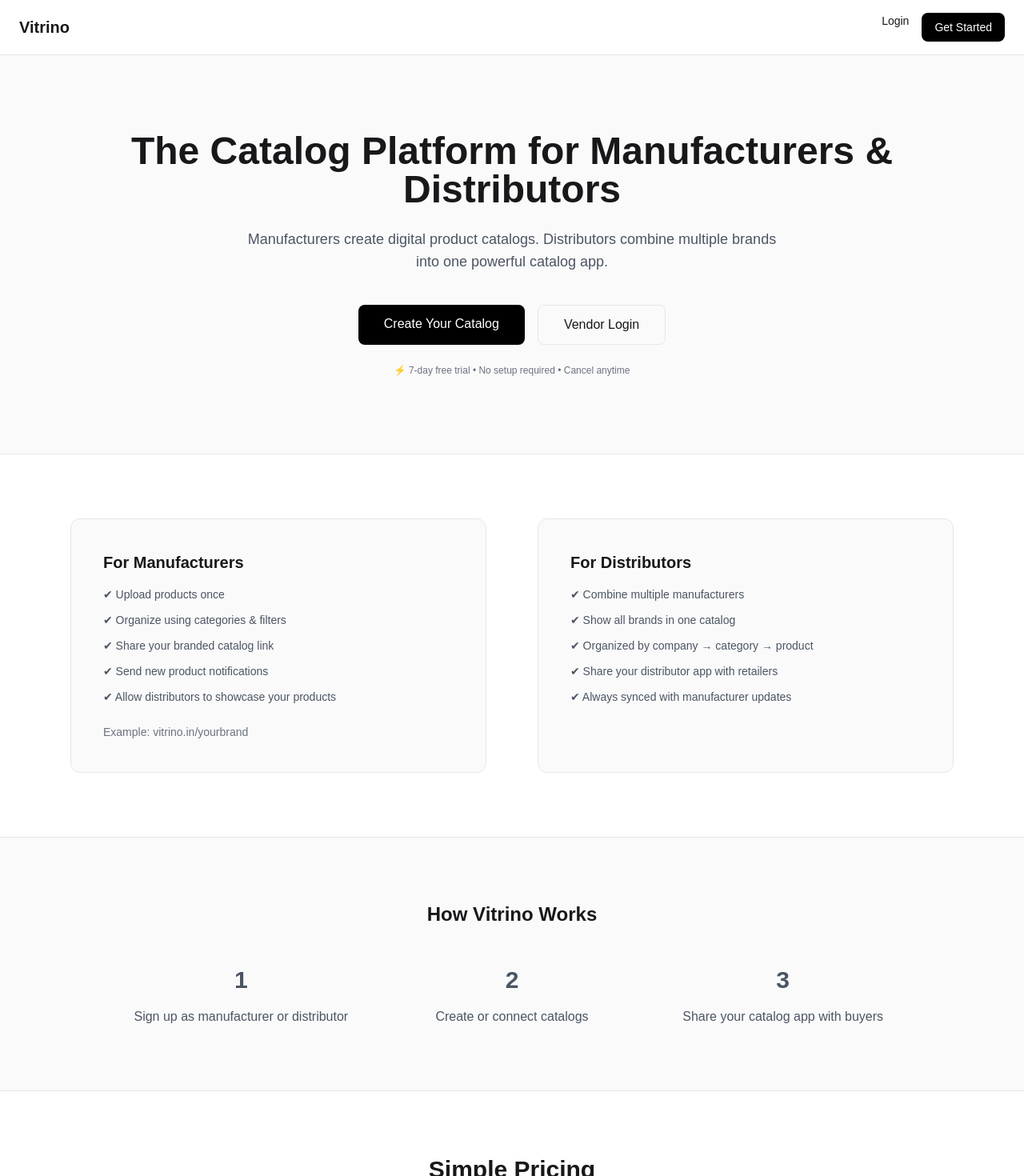
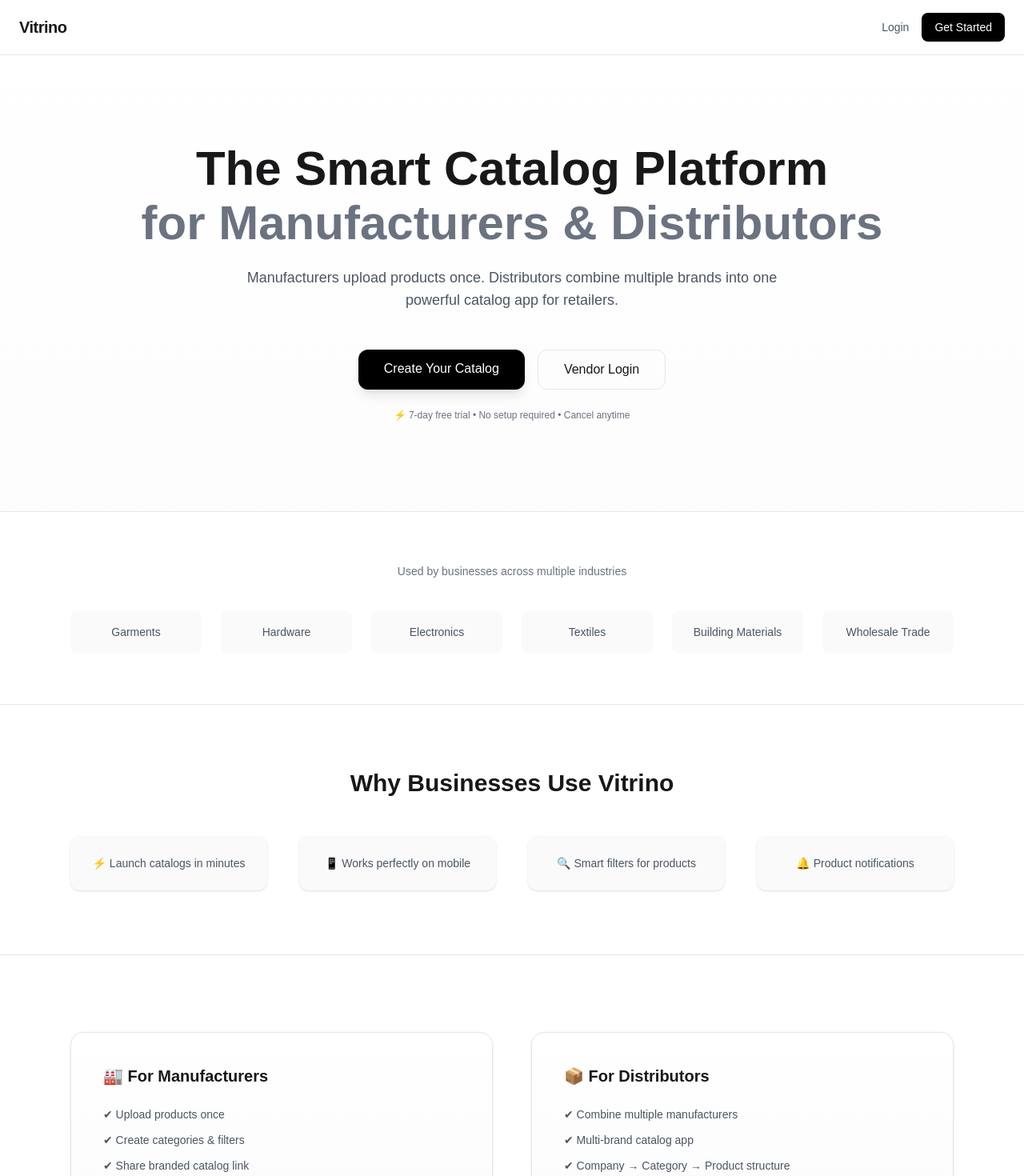
Before and after one commit to trendscapricorn-star/vitrino, a Next.js app: page / in a window 1280 px wide. Shown: the top 1470 px of the page at 80% size. Built offline with nearby package versions, Linux system fonts and the light colour scheme.

Commit message:
frontpage

```diff
--- a/app/page.tsx
+++ b/app/page.tsx
@@ -2,36 +2,36 @@
 import type { Metadata } from "next";
 
 export const metadata: Metadata = {
-  title: "Vitrino | Product Catalog Platform for Manufacturers & Distributors",
+  title: "Vitrino | Product Catalog Platform",
   description:
-    "Manufacturers create digital catalogs. Distributors combine multiple brands in one app. Launch your catalog in minutes.",
+    "Manufacturers create digital catalogs. Distributors combine multiple brands into one catalog app.",
 };
 
 export default function Home() {
   return (
-    <div className="min-h-screen bg-zinc-50 text-zinc-900">
+    <div className="min-h-screen bg-gradient-to-b from-white to-zinc-100 text-zinc-900">
 
       {/* Header */}
 
-      <header className="bg-white border-b">
+      <header className="bg-white/80 backdrop-blur border-b sticky top-0 z-50">
         <div className="max-w-7xl mx-auto px-6 py-4 flex justify-between items-center">
 
-          <div className="text-xl font-semibold">
+          <div className="text-xl font-bold tracking-tight">
             Vitrino
           </div>
 
-          <div className="flex gap-4">
+          <div className="flex gap-4 items-center">
 
             <Link
               href="/login"
-              className="text-sm font-medium hover:underline"
+              className="text-sm font-medium text-gray-600 hover:text-black"
             >
               Login
             </Link>
 
             <Link
               href="/signup"
-              className="bg-black text-white px-4 py-2 rounded-lg text-sm hover:opacity-90 transition"
+              className="bg-black text-white px-4 py-2 rounded-lg text-sm hover:scale-105 transition"
             >
               Get Started
             </Link>
@@ -40,31 +40,35 @@
         </div>
       </header>
 
+
       {/* Hero */}
 
-      <section className="max-w-6xl mx-auto px-6 py-24 text-center">
+      <section className="max-w-6xl mx-auto px-6 py-28 text-center">
 
-        <h1 className="text-4xl md:text-5xl font-bold mb-6 leading-tight">
-          The Catalog Platform for Manufacturers & Distributors
+        <h1 className="text-4xl md:text-6xl font-bold mb-6 leading-tight">
+          The Smart Catalog Platform
+          <span className="block text-gray-500 mt-2">
+            for Manufacturers & Distributors
+          </span>
         </h1>
 
-        <p className="text-lg text-gray-600 max-w-2xl mx-auto mb-10">
-          Manufacturers create digital product catalogs.
-          Distributors combine multiple brands into one powerful catalog app.
+        <p className="text-lg text-gray-600 max-w-2xl mx-auto mb-12">
+          Manufacturers upload products once. Distributors combine multiple
+          brands into one powerful catalog app for retailers.
         </p>
 
         <div className="flex justify-center gap-4">
 
           <Link
             href="/signup"
-            className="bg-black text-white px-8 py-3 rounded-lg hover:opacity-90 transition"
+            className="bg-black text-white px-8 py-3 rounded-xl hover:scale-105 transition shadow-lg"
           >
             Create Your Catalog
           </Link>
 
           <Link
             href="/login"
-            className="border px-8 py-3 rounded-lg hover:bg-gray-100 transition"
+            className="border px-8 py-3 rounded-xl hover:bg-gray-100 transition"
           >
             Vendor Login
           </Link>
@@ -77,52 +81,107 @@
 
       </section>
 
-      {/* Two Roles Section */}
 
-      <section className="bg-white py-20 border-t">
+      {/* Social Proof */}
 
-        <div className="max-w-6xl mx-auto px-6 grid md:grid-cols-2 gap-16">
+      <section className="bg-white border-t py-16">
 
-          {/* Manufacturer */}
+        <div className="max-w-6xl mx-auto px-6 text-center">
 
-          <div className="border rounded-xl p-10 bg-zinc-50">
+          <p className="text-sm text-gray-500 mb-10">
+            Used by businesses across multiple industries
+          </p>
 
-            <h2 className="text-xl font-semibold mb-4">
-              For Manufacturers
+          <div className="grid grid-cols-2 md:grid-cols-6 gap-6 text-sm text-gray-600">
+
+            <div className="bg-zinc-50 p-4 rounded-lg">Garments</div>
+            <div className="bg-zinc-50 p-4 rounded-lg">Hardware</div>
+            <div className="bg-zinc-50 p-4 rounded-lg">Electronics</div>
+            <div className="bg-zinc-50 p-4 rounded-lg">Textiles</div>
+            <div className="bg-zinc-50 p-4 rounded-lg">Building Materials</div>
+            <div className="bg-zinc-50 p-4 rounded-lg">Wholesale Trade</div>
+
+          </div>
+
+        </div>
+
+      </section>
+
+
+      {/* Trust Section */}
+
+      <section className="bg-white border-t py-20">
+
+        <div className="max-w-6xl mx-auto px-6 text-center">
+
+          <h2 className="text-3xl font-semibold mb-12">
+            Why Businesses Use Vitrino
+          </h2>
+
+          <div className="grid md:grid-cols-4 gap-10 text-gray-600 text-sm">
+
+            <div className="bg-zinc-50 p-6 rounded-xl shadow hover:shadow-md transition">
+              ⚡ Launch catalogs in minutes
+            </div>
+
+            <div className="bg-zinc-50 p-6 rounded-xl shadow hover:shadow-md transition">
+              📱 Works perfectly on mobile
+            </div>
+
+            <div className="bg-zinc-50 p-6 rounded-xl shadow hover:shadow-md transition">
+              🔍 Smart filters for products
+            </div>
+
+            <div className="bg-zinc-50 p-6 rounded-xl shadow hover:shadow-md transition">
+              🔔 Product notifications
+            </div>
+
+          </div>
+
+        </div>
+
+      </section>
+
+
+      {/* Role Cards */}
+
+      <section className="bg-white py-24 border-t">
+
+        <div className="max-w-6xl mx-auto px-6 grid md:grid-cols-2 gap-12">
+
+          <div className="border rounded-2xl p-10 bg-gradient-to-b from-white to-zinc-50 shadow hover:shadow-xl transition">
+
+            <h2 className="text-xl font-semibold mb-6">
+              🏭 For Manufacturers
             </h2>
 
             <ul className="text-sm text-gray-600 space-y-3">
-
               <li>✔ Upload products once</li>
-              <li>✔ Organize using categories & filters</li>
-              <li>✔ Share your branded catalog link</li>
-              <li>✔ Send new product notifications</li>
-              <li>✔ Allow distributors to showcase your products</li>
-
+              <li>✔ Create categories & filters</li>
+              <li>✔ Share branded catalog link</li>
+              <li>✔ Send product notifications</li>
+              <li>✔ Allow distributors to showcase products</li>
             </ul>
 
-            <p className="text-sm text-gray-500 mt-6">
+            <p className="text-sm text-gray-400 mt-6">
               Example: vitrino.in/yourbrand
             </p>
 
           </div>
 
-          {/* Distributor */}
 
-          <div className="border rounded-xl p-10 bg-zinc-50">
+          <div className="border rounded-2xl p-10 bg-gradient-to-b from-white to-zinc-50 shadow hover:shadow-xl transition">
 
-            <h2 className="text-xl font-semibold mb-4">
-              For Distributors
+            <h2 className="text-xl font-semibold mb-6">
+              📦 For Distributors
             </h2>
 
             <ul className="text-sm text-gray-600 space-y-3">
-
               <li>✔ Combine multiple manufacturers</li>
-              <li>✔ Show all brands in one catalog</li>
-              <li>✔ Organized by company → category → product</li>
-              <li>✔ Share your distributor app with retailers</li>
+              <li>✔ Multi-brand catalog app</li>
+              <li>✔ Company → Category → Product structure</li>
+              <li>✔ Perfect for retailers & dealers</li>
               <li>✔ Always synced with manufacturer updates</li>
-
             </ul>
 
           </div>
@@ -131,31 +190,38 @@
 
       </section>
 
+
       {/* How It Works */}
 
-      <section className="bg-zinc-50 py-20 border-t">
+      <section className="py-24 bg-zinc-50 border-t">
 
         <div className="max-w-5xl mx-auto px-6 text-center">
 
-          <h2 className="text-2xl font-semibold mb-12">
+          <h2 className="text-3xl font-semibold mb-16">
             How Vitrino Works
           </h2>
 
-          <div className="grid md:grid-cols-3 gap-10 text-gray-600">
+          <div className="grid md:grid-cols-3 gap-12">
 
-            <div>
-              <div className="text-3xl font-bold mb-4">1</div>
-              <p>Sign up as manufacturer or distributor</p>
+            <div className="bg-white p-8 rounded-xl shadow">
+              <div className="text-4xl font-bold mb-4">1</div>
+              <p className="text-gray-600">
+                Sign up as manufacturer or distributor
+              </p>
             </div>
 
-            <div>
-              <div className="text-3xl font-bold mb-4">2</div>
-              <p>Create or connect catalogs</p>
+            <div className="bg-white p-8 rounded-xl shadow">
+              <div className="text-4xl font-bold mb-4">2</div>
+              <p className="text-gray-600">
+                Upload or connect product catalogs
+              </p>
             </div>
 
-            <div>
-              <div className="text-3xl font-bold mb-4">3</div>
-              <p>Share your catalog app with buyers</p>
+            <div className="bg-white p-8 rounded-xl shadow">
+              <div className="text-4xl font-bold mb-4">3</div>
+              <p className="text-gray-600">
+                Share your catalog app with buyers
+              </p>
             </div>
 
           </div>
@@ -164,91 +230,44 @@
 
       </section>
 
+
       {/* Pricing */}
 
-      <section className="bg-white py-20 border-t">
+      <section className="bg-white py-24 border-t">
 
         <div className="max-w-6xl mx-auto px-6 text-center">
 
-          <h2 className="text-3xl font-semibold mb-12">
+          <h2 className="text-3xl font-semibold mb-16">
             Simple Pricing
           </h2>
 
           <div className="grid md:grid-cols-3 gap-8">
 
-            {/* Monthly */}
-
-            <div className="border rounded-xl p-8 bg-zinc-50">
-
-              <h3 className="text-lg font-semibold mb-2">
-                Monthly
-              </h3>
-
-              <p className="text-4xl font-bold mb-4">
-                ₹399
-              </p>
-
-              <p className="text-sm text-gray-500 mb-6">
-                per month
-              </p>
-
-              <Link
-                href="/signup"
-                className="bg-black text-white px-6 py-2 rounded-lg text-sm"
-              >
+            <div className="border rounded-2xl p-8 bg-zinc-50 shadow">
+              <h3 className="text-lg font-semibold mb-2">Monthly</h3>
+              <p className="text-4xl font-bold mb-4">₹399</p>
+              <p className="text-sm text-gray-500 mb-6">per month</p>
+              <Link href="/signup" className="bg-black text-white px-6 py-2 rounded-lg text-sm">
                 Start Monthly
               </Link>
-
             </div>
 
-            {/* Quarterly */}
-
-            <div className="border-2 border-black rounded-xl p-8">
-
-              <h3 className="text-lg font-semibold mb-2">
-                Quarterly
-              </h3>
-
-              <p className="text-4xl font-bold mb-4">
-                ₹1,099
-              </p>
-
-              <p className="text-sm text-gray-500 mb-6">
-                every 3 months
-              </p>
-
-              <Link
-                href="/signup"
-                className="bg-black text-white px-6 py-2 rounded-lg text-sm"
-              >
+            <div className="border-2 border-black rounded-2xl p-8 shadow-xl bg-white scale-105">
+              <h3 className="text-lg font-semibold mb-2">Quarterly</h3>
+              <p className="text-4xl font-bold mb-4">₹1,099</p>
+              <p className="text-sm text-gray-500 mb-6">every 3 months</p>
+              <Link href="/signup" className="bg-black text-white px-6 py-2 rounded-lg text-sm">
                 Choose Quarterly
               </Link>
-
             </div>
 
-            {/* Yearly */}
-
-            <div className="border rounded-xl p-8 bg-zinc-50">
-
-              <h3 className="text-lg font-semibold mb-2">
-                Yearly
-              </h3>
-
-              <p className="text-4xl font-bold mb-4">
-                ₹3,999
-              </p>
-
-              <p className="text-sm text-gray-500 mb-6">
-                per year
-              </p>
-
-              <Link
-                href="/signup"
-                className="bg-black text-white px-6 py-2 rounded-lg text-sm"
-              >
+            <div className="border rounded-2xl p-8 bg-zinc-50 shadow">
+              <h3 className="text-lg font-semibold mb-2">Yearly</h3>
+              <p className="text-4xl font-bold mb-4">₹3,999</p>
+              <p className="text-sm text-gray-500 mb-6">per year</p>
+              <Link href="/signup" className="bg-black text-white px-6 py-2 rounded-lg text-sm">
                 Choose Yearly
               </Link>
-
             </div>
 
           </div>
@@ -257,26 +276,28 @@
 
       </section>
 
-      {/* Final CTA */}
 
-      <section className="py-20 text-center border-t bg-white">
+      {/* CTA */}
 
-        <h2 className="text-2xl font-semibold mb-6">
+      <section className="py-24 text-center bg-gradient-to-r from-black to-zinc-800 text-white">
+
+        <h2 className="text-3xl font-semibold mb-6">
           Ready to launch your catalog?
         </h2>
 
         <Link
           href="/signup"
-          className="bg-black text-white px-10 py-4 rounded-lg hover:opacity-90 transition"
+          className="bg-white text-black px-10 py-4 rounded-xl hover:scale-105 transition"
         >
           Start Free
         </Link>
 
       </section>
 
+
       {/* Footer */}
 
-      <footer className="border-t bg-white py-6 text-center text-sm text-gray-500">
+      <footer className="border-t bg-white py-8 text-center text-sm text-gray-500">
 
         © {new Date().getFullYear()} Vitrino. All rights reserved.
 
```
